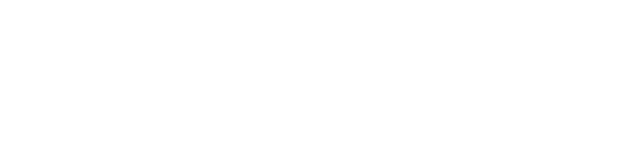
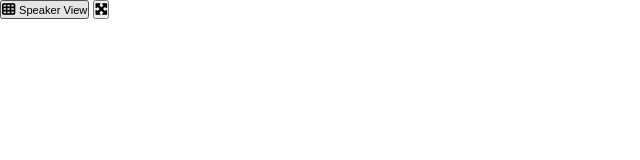
Before and after one commit to Angelo31294/html-css-zoom, a plain HTML site: page index.html in a window 1280 px wide. Shown: the whole page, without its empty margins (0-640 px from the left). Drawn offline with Linux system fonts and the light colour scheme.

Commit message:
Agg. header

```diff
--- a/index.html
+++ b/index.html
@@ -16,8 +16,17 @@
     <link rel="stylesheet" href="css/style.css">
 </head>
 <body>
-    <header></header>
-    <main></main>
+    <header>
+        <button>
+            <i class="fas fa-th"></i> <small>Speaker View</small>
+        </button>
+        <button>
+            <i class="fas fa-expand-arrows-alt"></i>
+        </button>
+    </header>
+    <main>
+
+    </main>
     <footer></footer>
 </body>
 </html>
```
